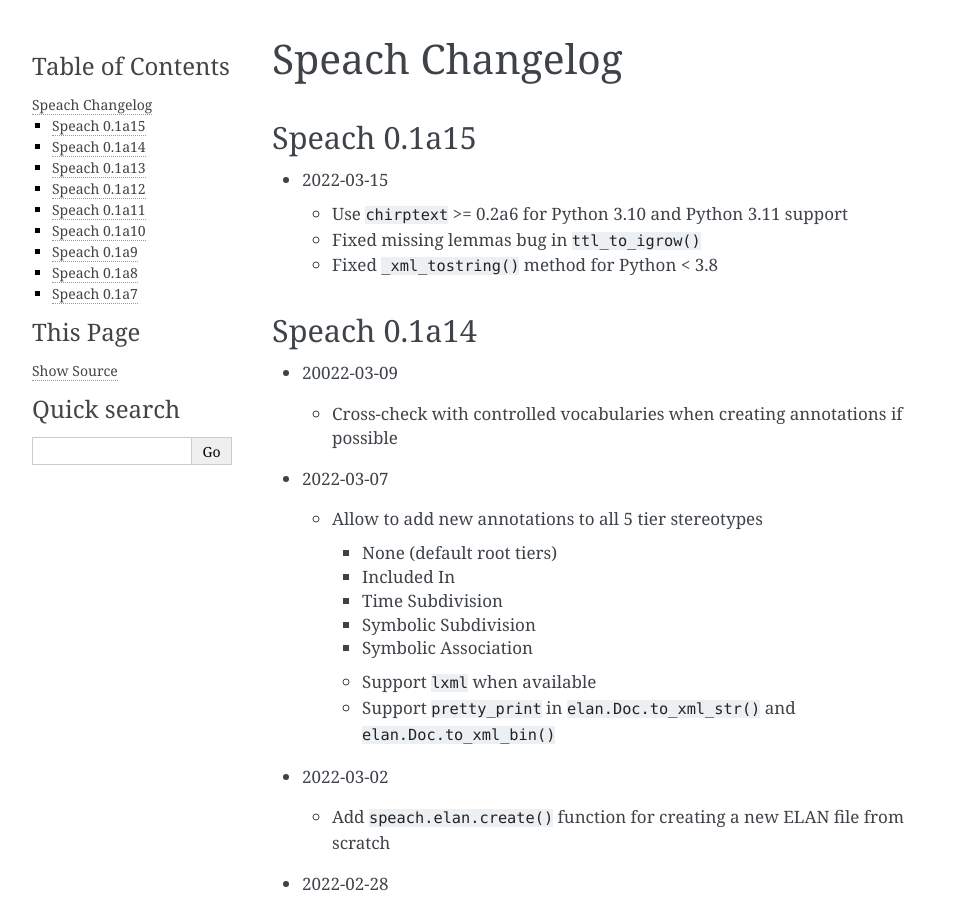
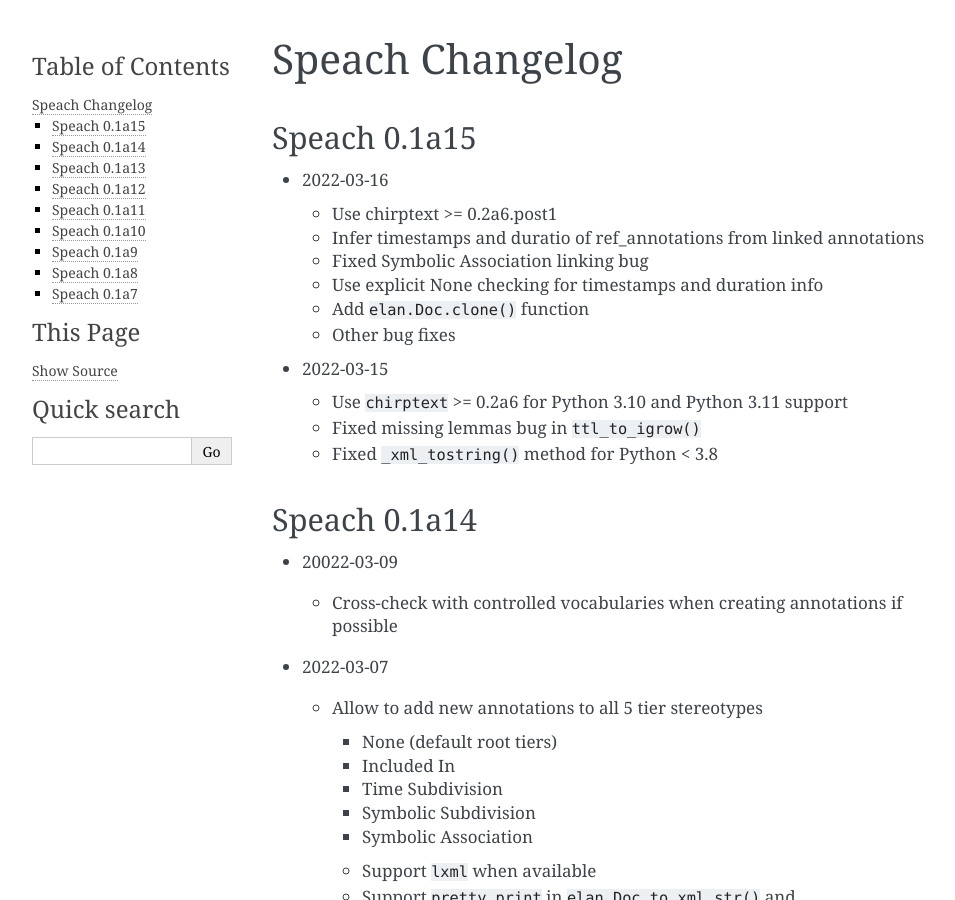
Before and after one commit to neocl/speach, a Sphinx documentation site: the page built from docs/updates.rst, in a window 1280 px wide and 900 px high. Shown: the whole window, without its empty margins (148-1103 px from the left). Built offline with Sphinx 7.4.7, drawn with Linux system fonts in a browser that asks for light colours.

Commit message:
update release notes

```diff
--- a/docs/updates.rst
+++ b/docs/updates.rst
@@ -5,6 +5,15 @@ Speach Changelog
 
 Speach 0.1a15
 -------------
+
+- 2022-03-16
+
+  - Use chirptext >= 0.2a6.post1
+  - Infer timestamps and duratio of ref_annotations from linked annotations
+  - Fixed Symbolic Association linking bug
+  - Use explicit None checking for timestamps and duration info
+  - Add ``elan.Doc.clone()`` function
+  - Other bug fixes
 
 - 2022-03-15
 
```
